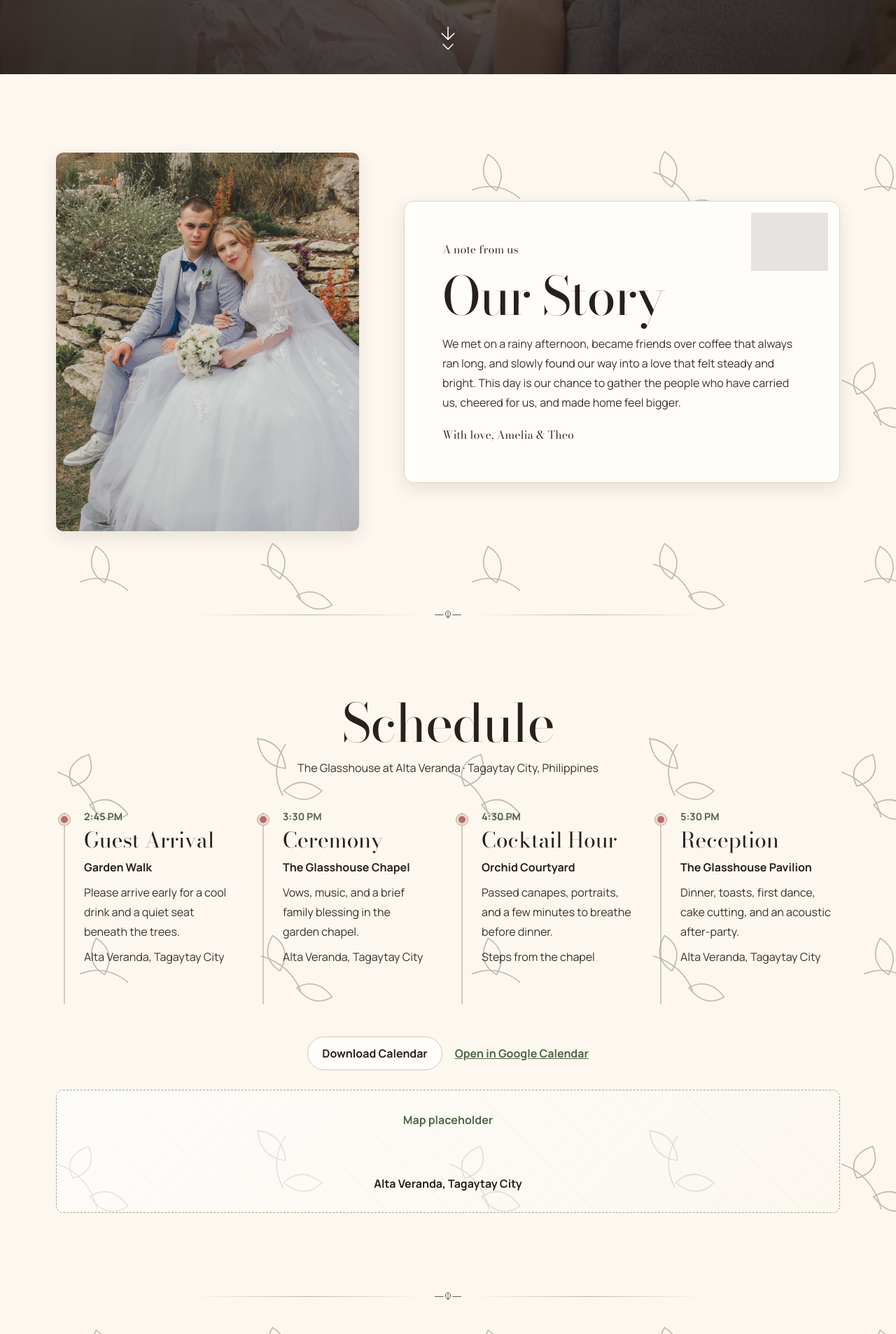
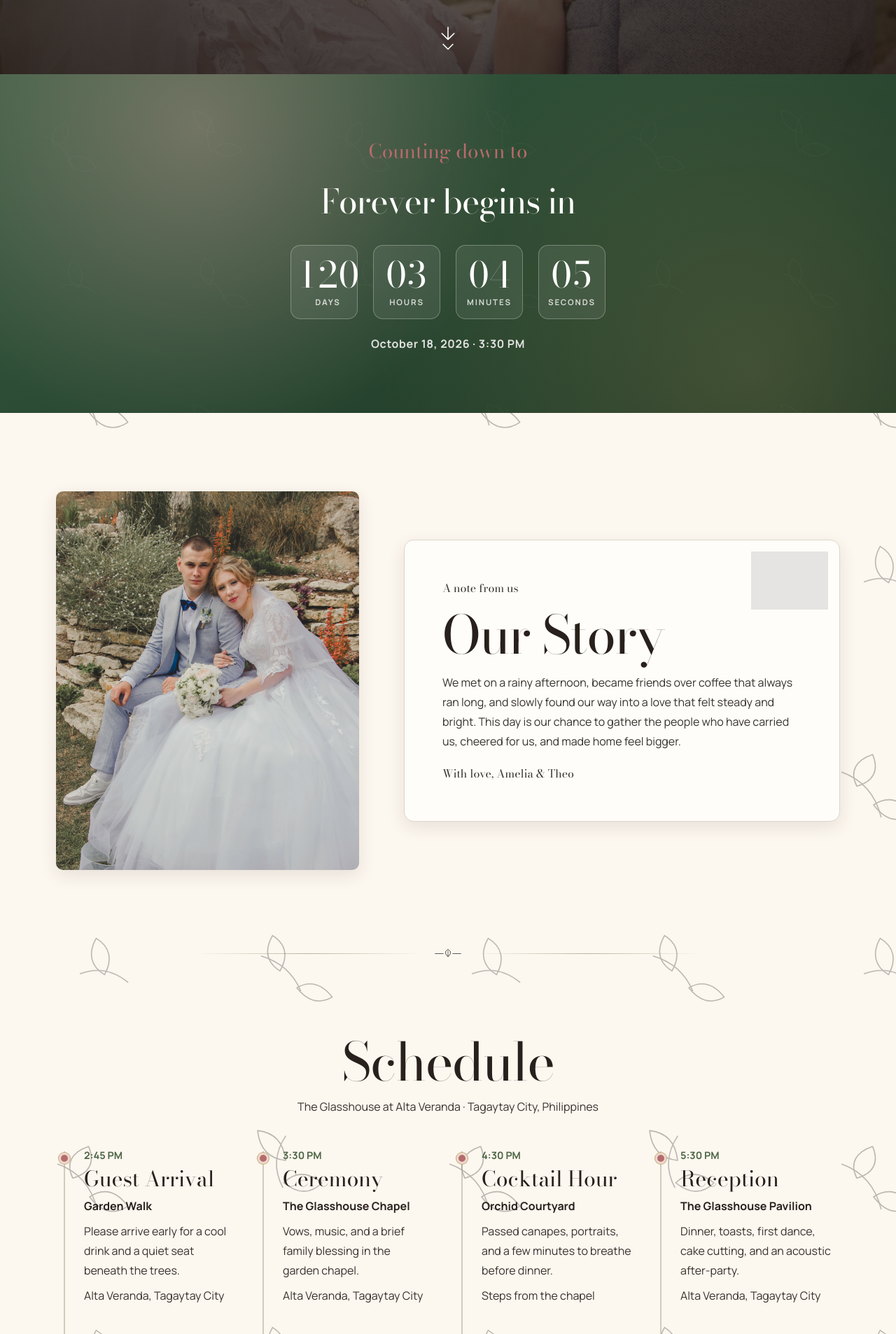
Before and after one commit to Aazirr/sample-rsvp-wedding-2, a React (Vite) app: page / in a window 1280 px wide. Shown: the part 694-2600 px from the top of the page at 70% size. Built offline with nearby package versions, Linux system fonts and the light colour scheme; grey boxes are pictures that could not be loaded.

Commit message:
feat: Reworked most sections

```diff
--- a/src/App.jsx
+++ b/src/App.jsx
@@ -135,6 +135,59 @@ const galleryPhotos = [
 
 const mealOptions = ["Chicken", "Beef", "Vegetarian", "Vegan", "Child's Meal"];
 
+// Ceremony start — October 18, 2026, 3:30 PM Philippine time (UTC+8).
+const WEDDING_DATE = new Date("2026-10-18T15:30:00+08:00");
+
+const countdownUnits = [
+  ["days", "Days"],
+  ["hours", "Hours"],
+  ["minutes", "Minutes"],
+  ["seconds", "Seconds"],
+];
+
+function getTimeLeft(target) {
+  const total = target.getTime() - Date.now();
+  if (total <= 0) {
+    return { total: 0, days: 0, hours: 0, minutes: 0, seconds: 0 };
+  }
+  const seconds = Math.floor((total / 1000) % 60);
+  const minutes = Math.floor((total / 1000 / 60) % 60);
+  const hours = Math.floor((total / (1000 * 60 * 60)) % 24);
+  const days = Math.floor(total / (1000 * 60 * 60 * 24));
+  return { total, days, hours, minutes, seconds };
+}
+
+function Countdown() {
+  const [timeLeft, setTimeLeft] = useState(() => getTimeLeft(WEDDING_DATE));
+
+  useEffect(() => {
+    const timer = setInterval(() => setTimeLeft(getTimeLeft(WEDDING_DATE)), 1000);
+    return () => clearInterval(timer);
+  }, []);
+
+  return (
+    <section className="countdown-band" aria-label="Countdown to the wedding day">
+      <div className="countdown-inner">
+        <p className="script-note countdown-note">Counting down to</p>
+        <h2 className="countdown-title">Forever begins in</h2>
+        {timeLeft.total <= 0 ? (
+          <p className="countdown-live">Today is the day. Welcome, with all our love.</p>
+        ) : (
+          <div className="countdown-grid" role="timer" aria-live="off">
+            {countdownUnits.map(([key, label]) => (
+              <div className="countdown-unit" key={key}>
+                <span className="countdown-value">{String(timeLeft[key]).padStart(2, "0")}</span>
+                <span className="countdown-label">{label}</span>
+              </div>
+            ))}
+          </div>
+        )}
+        <p className="countdown-date">{couple.date} · {couple.ceremonyTime}</p>
+      </div>
+    </section>
+  );
+}
+
 function Icon({ name, className = "" }) {
   return (
     <svg className={`icon ${className}`} aria-hidden="true">
@@ -211,6 +264,11 @@ export default function App() {
       details: "Ceremony, cocktail hour, and reception.",
     });
     return `https://calendar.google.com/calendar/render?${params.toString()}`;
+  }, []);
+
+  const mapsUrl = useMemo(() => {
+    const query = encodeURIComponent(`${couple.venue}, ${couple.city}`);
+    return `https://www.google.com/maps/search/?api=1&query=${query}`;
   }, []);
 
   useEffect(() => {
@@ -303,6 +361,8 @@ export default function App() {
       </header>
 
       <main>
+        <Countdown />
+
         <section className="section story-section" id="story">
           <div className="story-photo">
             <img src="/photos/6.jpg" alt="Amelia and Theo smiling during their engagement shoot" loading="lazy" />
@@ -352,9 +412,21 @@ export default function App() {
               Open in Google Calendar
             </a>
           </div>
-          <div className="map-placeholder" role="img" aria-label="Map placeholder for Alta Veranda in Tagaytay City">
-            <span>Map placeholder</span>
-            <strong>Alta Veranda, Tagaytay City</strong>
+          <div className="venue-card">
+            <div className="venue-map" aria-hidden="true">
+              <span className="venue-pin">
+                <Icon name="petals" />
+              </span>
+            </div>
+            <div className="venue-details">
+              <p className="script-note venue-eyebrow">Find your way</p>
+              <h3>{couple.venue}</h3>
+              <address>{couple.city}</address>
+              <p>Set in the cool Tagaytay highlands, a short drive from the city — allow extra travel time for the afternoon ceremony.</p>
+              <a className="secondary-button" href={mapsUrl} target="_blank" rel="noreferrer">
+                Get Directions
+              </a>
+            </div>
           </div>
         </section>
 
--- a/src/styles.css
+++ b/src/styles.css
@@ -311,6 +311,103 @@ h3,
   filter: brightness(0) invert(1);
 }
 
+.countdown-band {
+  position: relative;
+  isolation: isolate;
+  padding: clamp(48px, 7vw, 88px) 20px;
+  overflow: hidden;
+  color: var(--white);
+  text-align: center;
+}
+
+.countdown-band::before {
+  content: "";
+  position: absolute;
+  inset: 0;
+  z-index: -2;
+  background:
+    radial-gradient(circle at 22% 16%, color-mix(in oklab, var(--blush) 34%, transparent), transparent 42%),
+    radial-gradient(circle at 84% 88%, color-mix(in oklab, var(--gold) 22%, transparent), transparent 46%),
+    linear-gradient(150deg, oklch(0.44 0.062 150), oklch(0.3 0.045 155));
+}
+
+.countdown-band::after {
+  content: "";
+  position: absolute;
+  inset: 0;
+  z-index: -1;
+  background: url("/assets/pattern-botanical.svg");
+  background-size: 420px 420px;
+  opacity: 0.12;
+  filter: brightness(0) invert(1);
+}
+
+.countdown-inner {
+  display: grid;
+  gap: 14px;
+  justify-items: center;
+}
+
+.countdown-note {
+  margin: 0;
+  color: color-mix(in oklab, var(--blush) 55%, white 45%);
+  font-size: clamp(1.2rem, 3vw, 1.6rem);
+}
+
+.countdown-title {
+  margin: 0;
+  font-family: var(--display);
+  font-weight: 400;
+  font-size: clamp(1.9rem, 5vw, 3rem);
+  letter-spacing: -0.02em;
+  color: var(--white);
+}
+
+.countdown-grid {
+  display: grid;
+  grid-template-columns: repeat(4, minmax(64px, 96px));
+  gap: clamp(10px, 2vw, 22px);
+  margin-top: 12px;
+}
+
+.countdown-unit {
+  display: grid;
+  gap: 6px;
+  padding: 16px 8px;
+  border: 1px solid rgba(255, 253, 251, 0.28);
+  border-radius: 14px;
+  background: rgba(255, 253, 251, 0.08);
+  backdrop-filter: blur(6px);
+}
+
+.countdown-value {
+  font-family: var(--display);
+  font-size: clamp(2rem, 6vw, 3.2rem);
+  line-height: 1;
+  font-variant-numeric: tabular-nums;
+}
+
+.countdown-label {
+  font-size: 0.72rem;
+  font-weight: 700;
+  letter-spacing: 0.16em;
+  text-transform: uppercase;
+  color: rgba(255, 253, 251, 0.78);
+}
+
+.countdown-live {
+  margin: 8px 0 0;
+  font-family: var(--display);
+  font-size: clamp(1.3rem, 3.5vw, 1.9rem);
+}
+
+.countdown-date {
+  margin: 10px 0 0;
+  font-weight: 700;
+  letter-spacing: 0.04em;
+  color: rgba(255, 253, 251, 0.86);
+}
+
 .section {
   width: min(1120px, calc(100% - 36px));
   margin: 0 auto;
@@ -559,23 +656,89 @@ address {
   font-weight: 800;
 }
 
-.map-placeholder {
-  display: grid;
-  min-height: 176px;
+.venue-card {
+  display: grid;
+  grid-template-columns: minmax(0, 1fr) minmax(0, 1.1fr);
+  align-items: stretch;
+  margin-top: 40px;
+  border: 1px solid var(--panel-border);
+  border-radius: 16px;
+  background: color-mix(in oklab, var(--white) 92%, var(--cream));
+  box-shadow: var(--shadow);
+  overflow: hidden;
+}
+
+.venue-map {
+  position: relative;
+  min-height: 220px;
+  background:
+    radial-gradient(circle at 30% 30%, color-mix(in oklab, var(--sage) 26%, transparent), transparent 42%),
+    radial-gradient(circle at 78% 70%, color-mix(in oklab, var(--blush) 24%, transparent), transparent 46%),
+    repeating-linear-gradient(0deg, transparent 0 33px, color-mix(in oklab, var(--sage) 12%, transparent) 33px 34px),
+    repeating-linear-gradient(90deg, transparent 0 33px, color-mix(in oklab, var(--sage) 12%, transparent) 33px 34px),
+    linear-gradient(135deg, color-mix(in oklab, var(--sage) 14%, var(--white)), color-mix(in oklab, var(--cream) 80%, var(--white)));
+}
+
+.venue-map::before {
+  content: "";
+  position: absolute;
+  inset: 0;
+  background:
+    linear-gradient(58deg, transparent 44%, color-mix(in oklab, var(--gold) 30%, transparent) 45% 47%, transparent 48%),
+    linear-gradient(120deg, transparent 62%, color-mix(in oklab, var(--sage-deep) 22%, transparent) 63% 65%, transparent 66%);
+  opacity: 0.7;
+}
+
+.venue-pin {
+  position: absolute;
+  top: 50%;
+  left: 50%;
+  display: grid;
   place-items: center;
-  gap: 8px;
-  margin-top: 28px;
-  border: 1px dashed color-mix(in oklab, var(--sage) 70%, var(--line));
-  border-radius: 10px;
-  background:
-    linear-gradient(135deg, rgba(255, 255, 255, 0.65), rgba(251, 247, 240, 0.52)),
-    repeating-linear-gradient(45deg, transparent 0 20px, rgba(168, 181, 160, 0.12) 20px 21px);
-  text-align: center;
-}
-
-.map-placeholder span {
+  width: 54px;
+  height: 54px;
+  transform: translate(-50%, -60%);
+  border-radius: 50% 50% 50% 0;
+  rotate: -45deg;
+  background: var(--blush-deep);
+  box-shadow: 0 10px 20px rgba(70, 48, 36, 0.28);
+}
+
+.venue-pin .icon {
+  rotate: 45deg;
+  color: var(--white);
+  width: 26px;
+  height: 26px;
+}
+
+.venue-details {
+  display: grid;
+  gap: 10px;
+  align-content: center;
+  padding: clamp(24px, 3.5vw, 40px);
+  text-align: left;
+}
+
+.venue-eyebrow {
+  font-size: clamp(1.1rem, 2.4vw, 1.4rem);
+}
+
+.venue-details h3 {
+  margin: 0;
+  font-family: var(--display);
+  font-weight: 400;
+  font-size: clamp(1.5rem, 3vw, 2.1rem);
+  line-height: 1.1;
+}
+
+.venue-details address {
   color: var(--sage-deep);
-  font-weight: 800;
+  font-weight: 700;
+}
+
+.venue-details .secondary-button {
+  justify-self: start;
+  margin-top: 8px;
 }
 
 .dress-layout {
@@ -754,7 +917,7 @@ address {
 .gallery-grid {
   display: grid;
   grid-template-columns: repeat(4, minmax(0, 1fr));
-  gap: 12px;
+  gap: 14px;
 }
 
 .gallery-shell {
@@ -783,31 +946,41 @@ address {
 }
 
 .gallery-tile {
+  position: relative;
   min-height: 0;
   padding: 0;
   border: 0;
-  border-radius: 10px;
-  background: transparent;
+  border-radius: 12px;
+  background: var(--cream);
   cursor: pointer;
   overflow: hidden;
-}
-
-.gallery-tile:nth-child(1),
-.gallery-tile:nth-child(6) {
-  grid-row: span 2;
+  aspect-ratio: 4 / 5;
+  box-shadow: 0 6px 18px rgba(70, 48, 36, 0.09);
+}
+
+.gallery-tile::after {
+  content: "";
+  position: absolute;
+  inset: 0;
+  background: linear-gradient(180deg, transparent 55%, rgba(31, 21, 16, 0.28));
+  opacity: 0;
+  transition: opacity 500ms ease;
+}
+
+.gallery-tile:hover::after {
+  opacity: 1;
 }
 
 .gallery-tile img {
   width: 100%;
   height: 100%;
-  min-height: 220px;
   object-fit: cover;
-  transition: transform 500ms cubic-bezier(0.22, 1, 0.36, 1), filter 500ms ease;
+  transition: transform 600ms cubic-bezier(0.22, 1, 0.36, 1), filter 600ms ease;
 }
 
 .gallery-tile:hover img {
   filter: saturate(1.05);
-  transform: scale(1.035);
+  transform: scale(1.04);
 }
 
 .rsvp-section {
@@ -1080,8 +1253,21 @@ small {
   .story-section,
   .dress-layout,
   .sponsor-layout,
-  .rsvp-section {
+  .rsvp-section,
+  .venue-card {
     grid-template-columns: 1fr;
+  }
+
+  .venue-map {
+    min-height: 180px;
+  }
+
+  .venue-details {
+    text-align: center;
+  }
+
+  .venue-details .secondary-button {
+    justify-self: center;
   }
 
   .timeline {
@@ -1351,15 +1537,6 @@ small {
     min-height: 48px;
   }
 
-  .gallery-tile:nth-child(1),
-  .gallery-tile:nth-child(6) {
-    grid-row: span 1;
-  }
-
-  .gallery-tile img {
-    min-height: 260px;
-  }
-
   .lightbox img {
     max-width: 100%;
   }
@@ -1404,8 +1581,8 @@ small {
     scroll-snap-align: center;
   }
 
-  .gallery-tile img {
-    min-height: 290px;
+  .gallery-tile {
+    aspect-ratio: 3 / 4;
   }
 }
 
```
Also changed, not shown: 3 other files (tests, documents, lock files or other folders).
